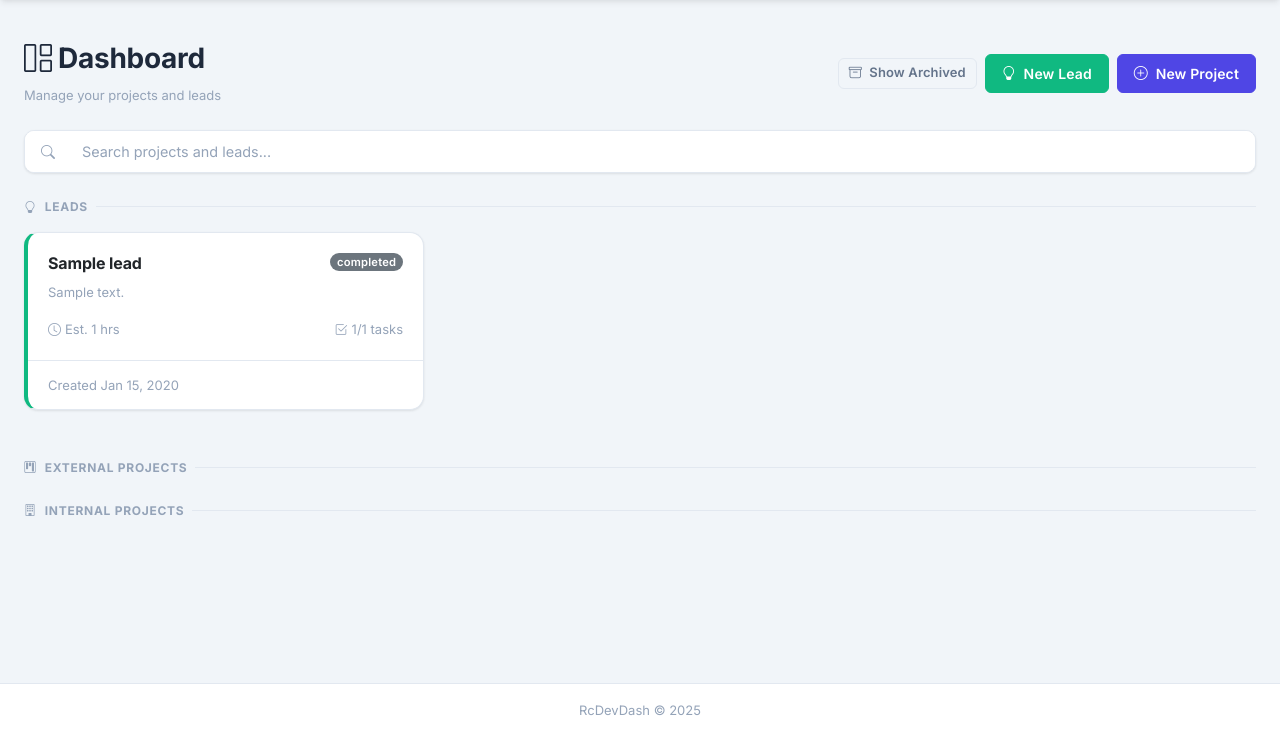
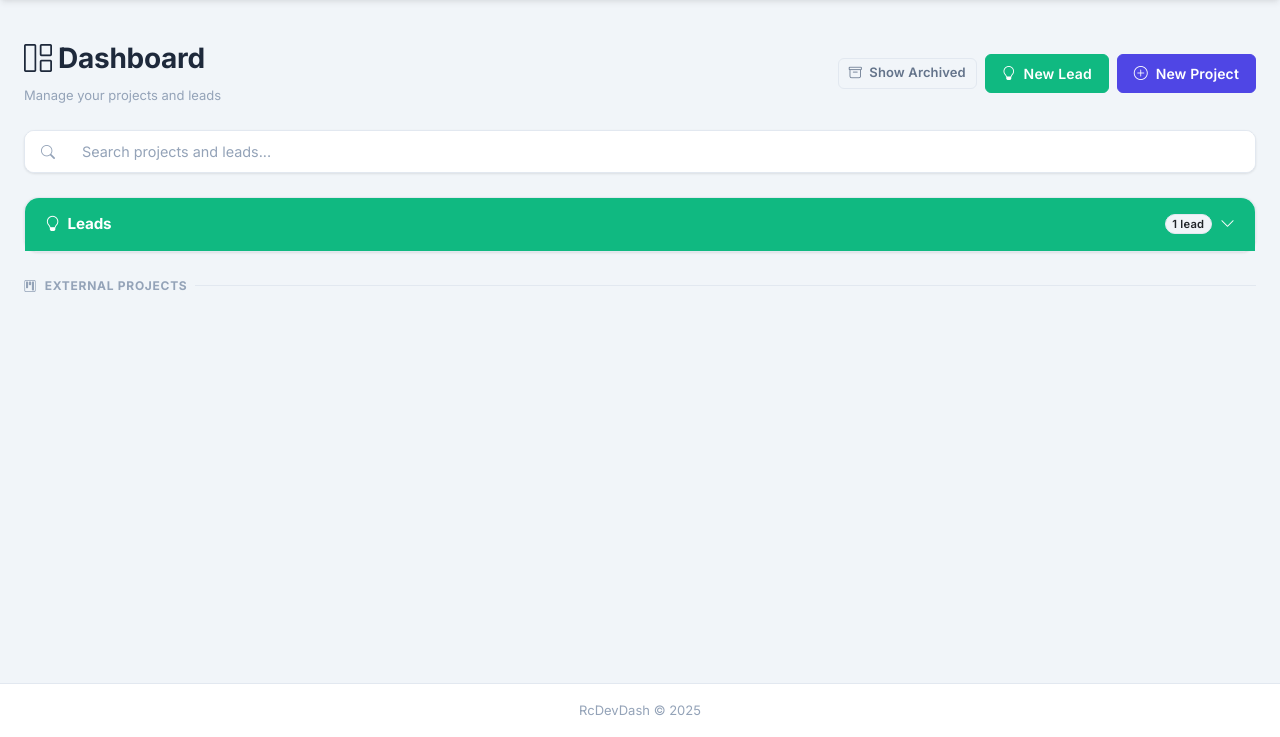
Before and after one commit to Right-Click-Dev/RcDevDash, a Flask app: page / in a window 1280 px wide. Shown: the part 63-800 px from the top of the page. Run offline with Flask 3, Linux system fonts and the light colour scheme; a user stored in the database is signed in; tables that the repository leaves empty hold one stand-in row (values such as "Sample post").

Commit message:
Collapsed by defualt

```diff
--- a/templates/home.html
+++ b/templates/home.html
@@ -36,9 +36,20 @@
 
 <!-- Leads Section (hidden for developers) -->
 {% if current_user.role != 'developer' %}
-<div class="section-title"><i class="bi bi-lightbulb"></i> Leads</div>
 {% if leads %}
-<div class="row row-cols-1 row-cols-md-2 row-cols-lg-3 g-3 mb-5">
+<div class="card mb-4 searchable-group">
+    <div class="card-header bg-success text-white d-flex justify-content-between align-items-center" style="cursor: pointer;" data-bs-toggle="collapse" data-bs-target="#leads-group">
+        <h5 class="mb-0">
+            <i class="bi bi-lightbulb me-1"></i> Leads
+        </h5>
+        <div class="d-flex align-items-center gap-2">
+            <span class="badge bg-light text-dark">{{ leads|length }} lead{{ 's' if leads|length != 1 }}</span>
+            <i class="bi bi-chevron-down"></i>
+        </div>
+    </div>
+    <div class="collapse" id="leads-group">
+        <div class="card-body">
+            <div class="row row-cols-1 row-cols-md-2 row-cols-lg-3 g-3">
                 {% for lead in leads %}
                 <div class="col searchable-card">
                     <div class="card h-100 lead-card">
@@ -70,9 +81,8 @@
                 </div>
                 {% endfor %}
             </div>
-{% else %}
-<div class="alert alert-info mb-5">
-    <i class="bi bi-info-circle me-1"></i> No leads yet. Create one to track potential projects!
+        </div>
+    </div>
 </div>
 {% endif %}
 {% endif %}
@@ -93,7 +103,7 @@
             <i class="bi bi-chevron-down"></i>
         </div>
     </div>
-    <div class="collapse show" id="dev-client-{{ loop.index }}">
+    <div class="collapse" id="dev-client-{{ loop.index }}">
         <div class="card-body">
             <div class="row row-cols-1 row-cols-md-2 row-cols-lg-3 g-3">
                 {% for project in client_projects %}
@@ -180,9 +190,19 @@
 {% endif %}
 
 <!-- Internal Projects Section -->
-<div class="section-title mt-4"><i class="bi bi-building"></i> Internal Projects</div>
-
 {% if internal_projects %}
+<div class="card mb-4 searchable-group">
+    <div class="card-header bg-info text-white d-flex justify-content-between align-items-center" style="cursor: pointer;" data-bs-toggle="collapse" data-bs-target="#internal-group">
+        <h5 class="mb-0">
+            <i class="bi bi-building me-1"></i> Internal Projects
+        </h5>
+        <div class="d-flex align-items-center gap-2">
+            <span class="badge bg-light text-dark">{{ internal_projects|length }} project{{ 's' if internal_projects|length != 1 }}</span>
+            <i class="bi bi-chevron-down"></i>
+        </div>
+    </div>
+    <div class="collapse" id="internal-group">
+        <div class="card-body">
             <div class="row row-cols-1 row-cols-md-2 row-cols-lg-3 g-3">
                 {% for project in internal_projects %}
                 <div class="col searchable-card">
@@ -253,13 +273,8 @@
                 </div>
                 {% endfor %}
             </div>
-{% else %}
-<div class="alert alert-info">
-    {% if current_user.role == 'developer' %}
-    <i class="bi bi-info-circle me-1"></i> No internal projects assigned to you yet.
-    {% else %}
-    <i class="bi bi-info-circle me-1"></i> No internal projects yet.
-    {% endif %}
+        </div>
+    </div>
 </div>
 {% endif %}
 
```
Also changed, not shown: .claude/settings.local.json. Lines whose indentation alone changed are shown as unchanged.
